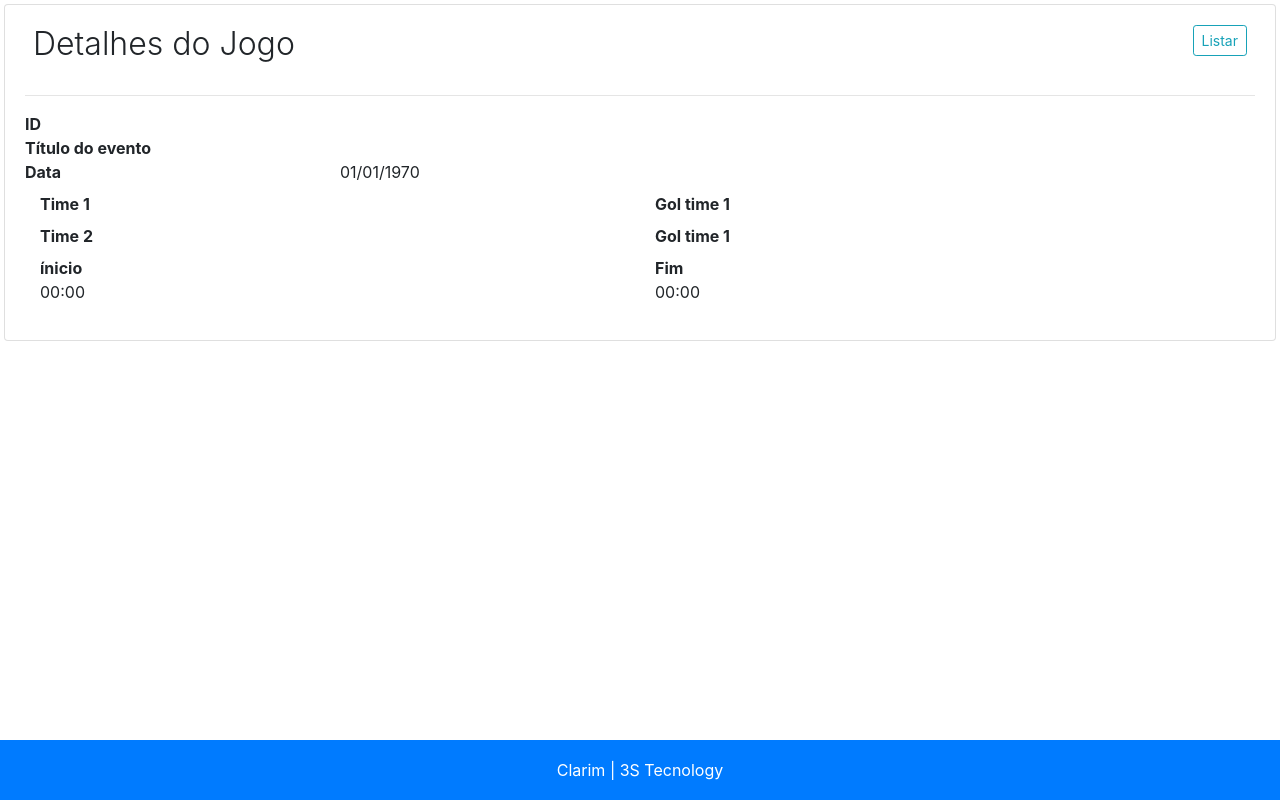
After one commit to SantiagoSilvestre/clarim, a PHP site: template App/Views/agenda/vis_agenda.phtml in a window 1280 px wide. The commit adds this page. Run offline with PHP 8.4, Linux system fonts and the light colour scheme; the template is opened without the code that fills it, so the values that code supplies are empty; the visitor is signed in with stand-in values (Sample User, id 1); some libraries are stand-ins or nearby versions.

Commit message:
adicionado visualização e listagem de jogos

```diff
--- /dev/null
+++ b/App/Views/agenda/vis_agenda.phtml
@@ -0,0 +1,81 @@
+<?php
+if(isset($_SESSION)) {
+    if($_SESSION['logado']) {
+        $agenda = $this->view->dados[0];
+    ?>
+<div class="d-flex">
+        <div class="content p-1">
+            <div class="list-group-item">
+                <div class="d-flex">
+                    <div class="mr-auto p-2">
+                        <h2 class="display-4 titulo">Detalhes do Jogo</h2>
+                    </div>
+                    <div class="p-2">
+                        <span class="d-none d-md-block">
+                            <a class="btn btn-outline-info btn-sm" href="/clarim/adm/jogos"> Listar</a>
+                        </span>
+                        <div class="dropdown d-block d-md-none">
+                            <button class="btn btn-primary dropdown-toggle btn-sm" type="button" id="acoesListar" data-toggle="dropdown" aria-haspopup="true" aria-expanded="false">
+                                Ações
+                            </button>
+                            <div class="dropdown-menu dropdown-menu-right" aria-labelledby="acoesListar">
+                                <a class="dropdown-item" href="/clarim/adm/jogos">Listar</a>
+                            </div>
+                        </div>
+                    </div>
+                </div>
+                <hr>
+                <dl class="row">
+                    <dt class="col-sm-3">ID</dt>
+                    <dd class="col-sm-9"><?= $agenda['id'] ?></dd>
+
+                    <dt class="col-sm-3">Título do evento</dt>
+                    <dd class="col-sm-9">
+                        <?php
+                            echo $agenda['title'];
+                        ?></dd>
+                    <dt class="col-sm-3">Data</dt>
+                    <dd class="col-sm-9"><?= date('d/m/Y', strtotime( $agenda['data'])) ?></dd>
+
+                    <div class="row col-12">
+                        <section class="col-sm-6">
+                            <dt class="col-sm-3">Time 1</dt>
+                            <dd class="col-sm-3"><?= $agenda['time1'] ?></dd>
+                        </section>
+                        <section class="col-sm-6">
+                            <dt class="col-sm-3">Gol time 1</dt>
+                            <dd class="col-sm-3"><?= $agenda['gol1'] ?></dd>
+                        </section>
+                    </div>
+                    <div class="row col-12">
+                        <section class="col-sm-6">
+                            <dt class="col-sm-3">Time 2</dt>
+                            <dd class="col-sm-3"><?= $agenda['time2'] ?></dd>
+                        </section>
+                        <section class="col-sm-6">
+                            <dt class="col-sm-3">Gol time 1</dt>
+                            <dd class="col-sm-3"><?= $agenda['gol2'] ?></dd>
+                        </section>
+                    </div>
+                    <div class="row col-12">
+                        <section class="col-sm-6">
+                            <dt class="col-sm-3">ínicio</dt>
+                            <dd class="col-sm-3"><?= date('H:s', strtotime( $agenda['start'])) ?></dd>
+                        </section>
+                        <section class="col-sm-6">
+                            <dt class="col-sm-3">Fim</dt>
+                            <dd class="col-sm-3"><?=  date('H:s', strtotime( $agenda['end'])) ?></dd>
+                        </section>
+                    </div>
+                </dl>
+            </div>
+        </div>
+    </div>
+
+<?php
+    } else {
+        header('Location: /clarim/adm/login');
+    }
+} else {
+    header('Location: /clarim/adm/login');
+}
--- a/App/Views/contato/vis_contato.phtml
+++ b/App/Views/contato/vis_contato.phtml
@@ -23,7 +23,7 @@ if(isset($_SESSION)) {
                             <div class="dropdown-menu dropdown-menu-right" aria-labelledby="acoesListar">
                                 <a class="dropdown-item" href="/clarim/adm/contato">Listar</a>
                                 <a class="dropdown-item" href="/clarim/adm/contato/visualizarMensagem?id=<?=$contato->__get('id')?>"> Visualizar</a>
-                                <a class="dropdown-item" href="/clarim/adm/contato/responderMensagem?id=<?=$contato->__get('id')?>"> Visualizar</a>
+                                <a class="dropdown-item" href="/clarim/adm/contato/responderMensagem?id=<?=$contato->__get('id')?>"> Responder</a>
                             </div>
                         </div>
                     </div>
--- a/App/Views/footer.phtml
+++ b/App/Views/footer.phtml
@@ -1,8 +1,10 @@
     <script src="https://cdnjs.cloudflare.com/ajax/libs/popper.js/1.12.9/umd/popper.min.js"></script>
     <script src="/clarim/public/assets/js/scrollreveal.min.js"></script>
     <script  src="/clarim/public/assets/js/dashboard.js" ></script>
+    <script src="/clarim/public/assets/js/bootstrap.min.js"></script>
     <script src="https://cdnjs.cloudflare.com/ajax/libs/popper.js/1.12.9/umd/popper.min.js" ></script>
     <script src="https://maxcdn.bootstrapcdn.com/bootstrap/4.0.0/js/bootstrap.min.js" ></script>
+
 
 
     <footer class="footer bg-primary fixed-bottom">
```
Also changed, not shown: App/Controllers/AgendaController.php (added, +34 -0 lines), App/Models/Agenda.php (+16 -0 lines), App/Route.php (+13 -0 lines), App/Views/agenda/list_agenda.phtml (added, +145 -0 lines), App/Views/menu_adm.phtml (+5 -15 lines).
